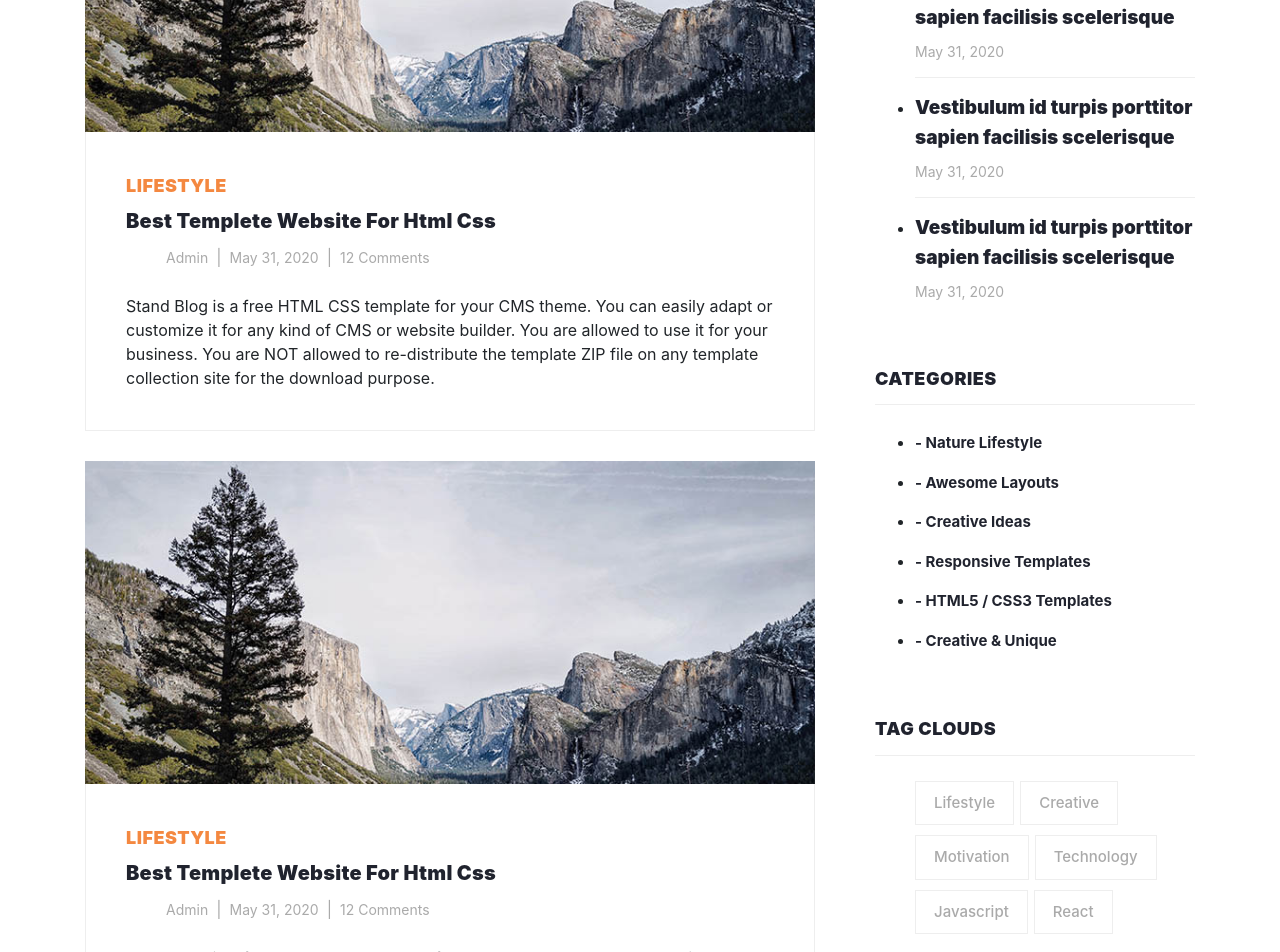
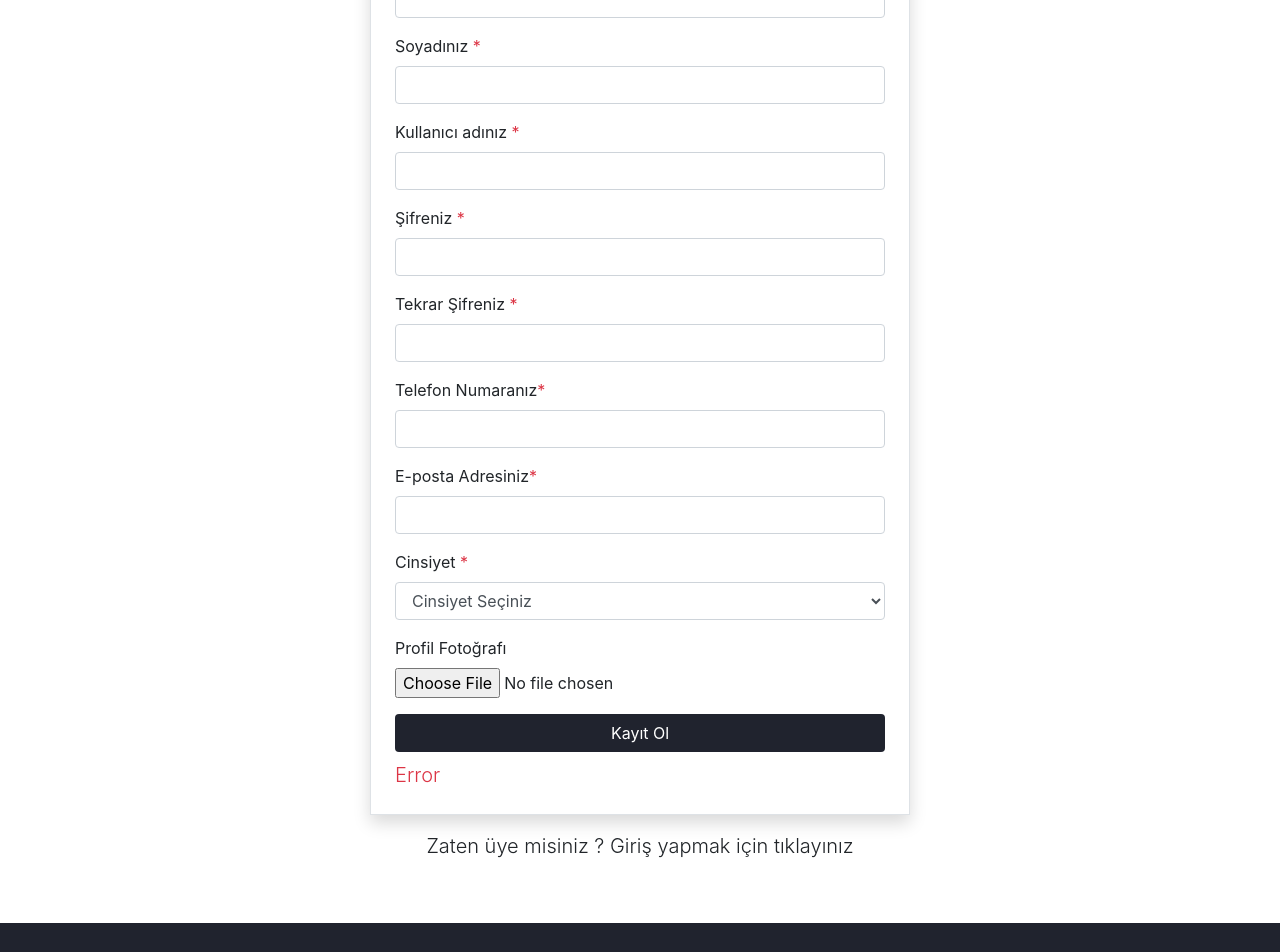
Before and after one commit to aaliakinci/socialblogUI, a React (Create React App) app: page /register in a window 1280 px wide. Shown: the part 340-1292 px from the top of the page. Built offline with nearby package versions, Linux system fonts and the light colour scheme.

Commit message:
login-register pages created structure appeared

```diff
--- a/src/App.js
+++ b/src/App.js
@@ -1,20 +1,24 @@
-
 import './App.css';
 import HomePage from './Views/HomePage';
 import Header from './Components/Header';
 import Footer from './Components/Footer';
 import BlogDetail from './Views/BlogDetailPage';
-
-
+import Login from './Views/Login';
+import Register from './Views/Register';
+import { Switch, Route } from 'react-router-dom';
 function App() {
-  return (
-    <>
-			<Header/>
-      <HomePage/>
-			{/* <BlogDetail/> */}
+	return (
+		<>
+			<Header />
+			<Switch>
+				<Route path="/" exact component={HomePage} />
+				<Route path="/article/:id" exact component={BlogDetail} />
+				<Route path="/login"  component={Login} />
+				<Route path="/register"   component={Register} />
+			</Switch>
 			<Footer />
-    </>
-  );
+		</>
+	);
 }
 
 export default App;
--- a/src/Components/Header/index.js
+++ b/src/Components/Header/index.js
@@ -1,6 +1,6 @@
 import React from 'react'
 import './header.css'
-
+import {Link} from 'react-router-dom';
 export default function Header() {
     return (
         <header>
@@ -15,19 +15,19 @@ export default function Header() {
                     <div className="collapse navbar-collapse" id="navbarResponsive">
                         <ul className="navbar-nav ml-auto">
                             <li className="nav-item">
-                                <a href="javascript" className="nav-link">
+                                <Link to="/" className="nav-link">
                                     Home <span className="sr-only">(current)</span>
-                                </a>
+                                </Link>
                             </li>
                            <li className="nav-item">
-													 <a href="javascript" className="nav-link">
+													 <Link to="/login" className="nav-link">
 													 <i class="fa fa-user"></i> Log in
-                                </a>
+                                </Link>
 													 </li>
 													 <li className="nav-item">
-													 <a href="javascript" className="nav-link">
+													 <Link to="/register" className="nav-link">
                                 |  Register
-                                </a>
+                                </Link>
 													 </li>
                         </ul>
                     </div>
--- /dev/null
+++ b/src/Components/toolbox/Forms/LoginForm.js
@@ -0,0 +1,30 @@
+import {useState} from 'react'
+import './styles.css'
+function LoginForm() {
+	const [userDataLogin, setUserDataLogin] = useState({
+		username:"",
+		password:""
+	})
+	return (
+		<form className="w-100 p-4 border shadow">
+			<div className="form-group">
+				<label htmlFor="username">
+					Kullanıcı adınız <span className="text-danger">*</span>
+				</label>
+				<input name="username" className="form-control" />
+			</div>
+			<div className="form-group">
+				<label htmlFor="password" className="form-control-label">
+					Şifreniz <span className="text-danger">*</span>
+				</label>
+				<input name="password" type="password" className="form-control" />
+			</div>
+			<button type="submit" className="btn btn-block btnBg text-white my-2">
+				Giriş
+			</button>
+			<small className="text-danger lead">Error</small>
+		</form>
+	)
+}
+
+export default LoginForm
--- /dev/null
+++ b/src/Components/toolbox/Forms/RegisterForm.js
@@ -0,0 +1,95 @@
+import { useState } from 'react';
+import './styles.css';
+
+function RegisterForm() {
+	const [userDataRegister, setUserDataRegister] = useState({
+		name: '',
+		surname: '',
+		username: '',
+		password: '',
+		confirmPassword: '',
+		phoneNumber: '',
+		email: '',
+		gender: '',
+	});
+	const handleChange = (e) => {
+		setUserDataRegister({ ...userDataRegister, ...{ [e.target.name]: e.target.value } });
+	};
+	const handleBlur = () => {
+		console.log(document.getElementById('labelOption'));
+	};
+	console.log(userDataRegister);
+	return (
+		<form className="w-100 p-4 border shadow">
+			<div className="form-group">
+				<label htmlFor="name">
+					Adınız <span className="text-danger">*</span>
+				</label>
+				<input name="name" className="form-control" onChange={handleChange} />
+			</div>
+			<div className="form-group">
+				<label htmlFor="surname">
+					Soyadınız <span className="text-danger">*</span>
+				</label>
+				<input name="surname" className="form-control" onChange={handleChange} />
+			</div>
+			<div className="form-group">
+				<label htmlFor="username">
+					Kullanıcı adınız <span className="text-danger">*</span>
+				</label>
+				<input name="username" className="form-control" onChange={handleChange} />
+			</div>
+			<div className="form-group">
+				<label htmlFor="password" className="form-control-label">
+					Şifreniz <span className="text-danger">*</span>
+				</label>
+				<input name="password" type="password" className="form-control" onChange={handleChange} />
+			</div>
+			<div className="form-group">
+				<label htmlFor="confirmPassword" className="form-control-label">
+					Tekrar Şifreniz <span className="text-danger">*</span>
+				</label>
+				<input
+					name="confirmPassword"
+					type="password"
+					className="form-control"
+					onChange={handleChange}
+				/>
+			</div>
+			<div className="form-group">
+				<label htmlFor="phoneNumber" className="form-control-label">
+					Telefon Numaranız<span className="text-danger">*</span>
+				</label>
+				<input name="phoneNumber" className="form-control" onChange={handleChange} />
+			</div>
+			<div className="form-group">
+				<label htmlFor="email" className="form-control-label">
+					E-posta Adresiniz<span className="text-danger">*</span>
+				</label>
+				<input name="email" className="form-control" onChange={handleChange} />
+			</div>
+			<div className="form-group">
+				<label htmlFor="gender" className="form-control-label">
+					Cinsiyet <span className="text-danger">*</span>{' '}
+				</label>
+				<select className="form-control" name="gender" onBlur={handleBlur} onChange={handleChange}>
+					<option selected value="">
+						Cinsiyet Seçiniz
+					</option>
+					<option value="Woman">Kadın</option>
+					<option value="Man">Erkek</option>
+				</select>
+			</div>
+			<div class="form-group">
+				<label htmlFor="profilPicture" className="form-control-label">Profil Fotoğrafı</label>
+				<input type="file" class="form-control-file" id="exampleFormControlFile1" />
+			</div>
+			<button type="submit" className="btn btn-block btnBg text-white my-2">
+				Kayıt Ol
+			</button>
+			<small className="text-danger lead">Error</small>
+		</form>
+	);
+}
+
+export default RegisterForm;
--- /dev/null
+++ b/src/Components/toolbox/Forms/styles.css
@@ -0,0 +1,3 @@
+.btnBg{
+	background-color:#20232e;
+}
--- a/src/Views/Login/index.js
+++ b/src/Views/Login/index.js
@@ -0,0 +1,29 @@
+import React from 'react';
+import './styles.css';
+import LoginForm from '../../Components/toolbox/Forms/LoginForm';
+function index() {
+	return (
+		<section className="blog-posts">
+			<div className="container">
+				<div className="row">
+					<div className="col-12  my-4">
+						<p className="lead text-center w-25 borderColor mx-auto py-2 font-weight-bold">
+							{' '}
+							Giriş{' '}
+						</p>
+					</div>
+					<div className="col-12 col-md-4 col-lg-6 d-flex justify-content-center mx-auto">
+						<LoginForm />
+					</div>
+					<div className="col-12 my-3">
+						<p className="lead text-center">
+							Üye değilseniz hemen üye olmak için <a to="/register">tıklayınız</a>{' '}
+						</p>
+					</div>
+				</div>
+			</div>
+		</section>
+	);
+}
+
+export default index;
--- /dev/null
+++ b/src/Views/Login/styles.css
@@ -0,0 +1,3 @@
+.borderColor {
+	border-bottom: 3px solid #f48840;
+}
--- a/src/Views/Register/index.js
+++ b/src/Views/Register/index.js
@@ -0,0 +1,29 @@
+import React from 'react';
+import RegisterForm from '../../Components/toolbox/Forms/RegisterForm';
+import './styles.css';
+function index() {
+	return (
+		<section className="blog-posts">
+			<div className="container">
+				<div className="row">
+					<div className="col-12  my-4">
+						<p className="lead text-center w-25 borderColor mx-auto py-2 font-weight-bold">
+							{' '}
+							Kayıt Ol{' '}
+						</p>
+					</div>
+					<div className="col-12 col-md-4 col-lg-6 d-flex justify-content-center mx-auto">
+						<RegisterForm />
+					</div>
+					<div className="col-12 my-3">
+						<p className="lead text-center">
+							Zaten üye misiniz ? Giriş yapmak için <a to="/login">tıklayınız</a>{' '}
+						</p>
+					</div>
+				</div>
+			</div>
+		</section>
+	);
+}
+
+export default index;
--- /dev/null
+++ b/src/Views/Register/styles.css
@@ -0,0 +1,3 @@
+.borderColor {
+	border-bottom: 3px solid #f48840;
+}
```
